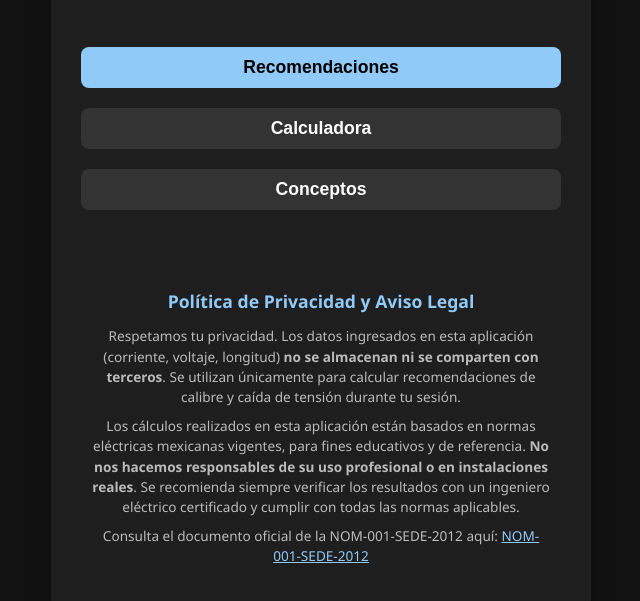
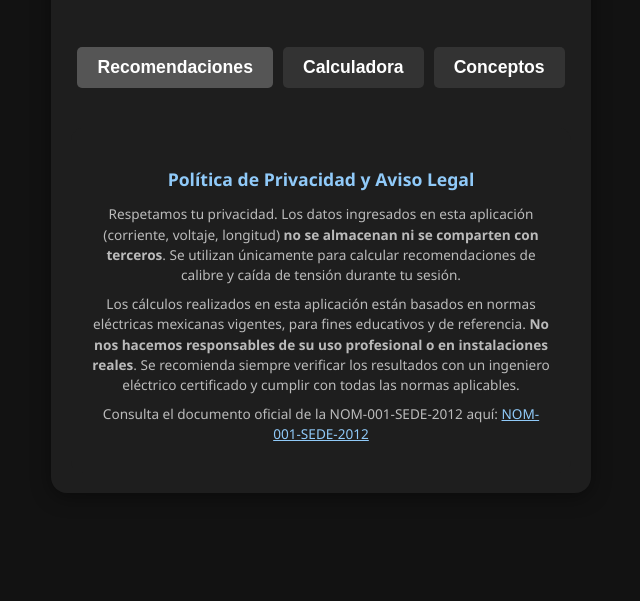
Before and after one commit to Gatho550/Electricalc, a plain HTML site: page index.html in a window 1280 px wide. Shown: the part 121-722 px from the top of the page, without its empty margins (319-959 px from the left). Drawn offline with Linux system fonts and the light colour scheme.

Commit message:
Update style.css

```diff
--- a/style.css
+++ b/style.css
@@ -180,28 +180,30 @@ button:hover {
   display: none;   /* Ocultar todo al inicio */
 }
 
+/* Contenedor de los botones de la barra de navegación */
 .tabs {
-  display: flex;
-  justify-content: space-around;
-  background-color: #1e1e1e;
+  display: flex;              /* Coloca los elementos en una fila */
+  justify-content: center;     /* Opcional: centra los botones */
+  gap: 10px;                   /* Espacio entre botones */
+  background: #1e1e1e;         /* Color de fondo opcional */
   padding: 10px;
-  border-radius: 12px;
-  flex-wrap: wrap; /* asegura que no se rompa en pantallas muy pequeñas */
 }
 
-.tab-btn {
+/* Botones individuales */
+.tabs .tab-btn {
+  display: inline-block;       /* Asegura que no se estiren en bloque */
+  padding: 10px 20px;
+  color: #fff;
   background: #333;
-  color: #fff;
   border: none;
-  padding: 10px 20px;
-  border-radius: 8px;
+  border-radius: 5px;
   cursor: pointer;
 }
 
-.tab-btn.active {
-  background: #90caf9;
-  color: #000;
+.tabs .tab-btn.active {
+  background: #555;            /* Color cuando está seleccionada */
 }
+
 
 /* --- Responsivo --- */
 @media (max-width: 768px) {
```
